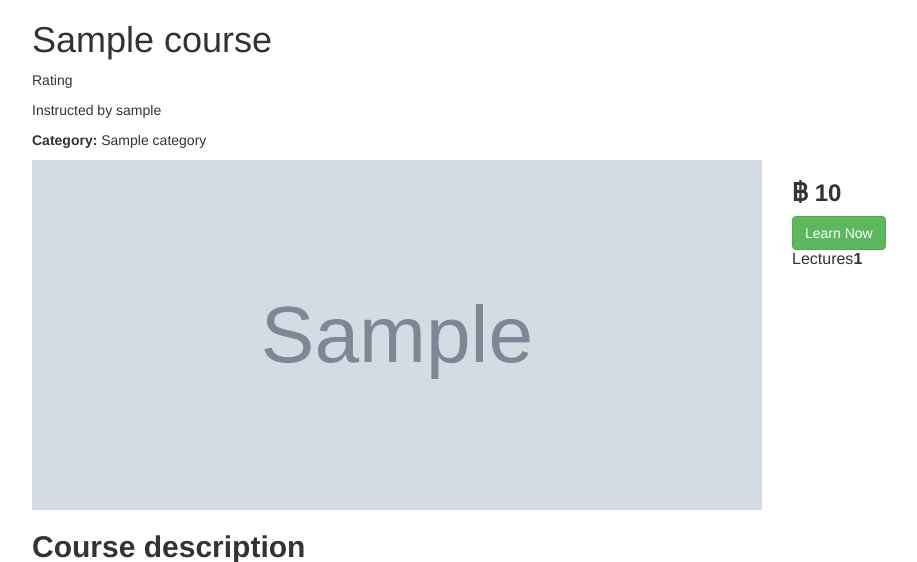
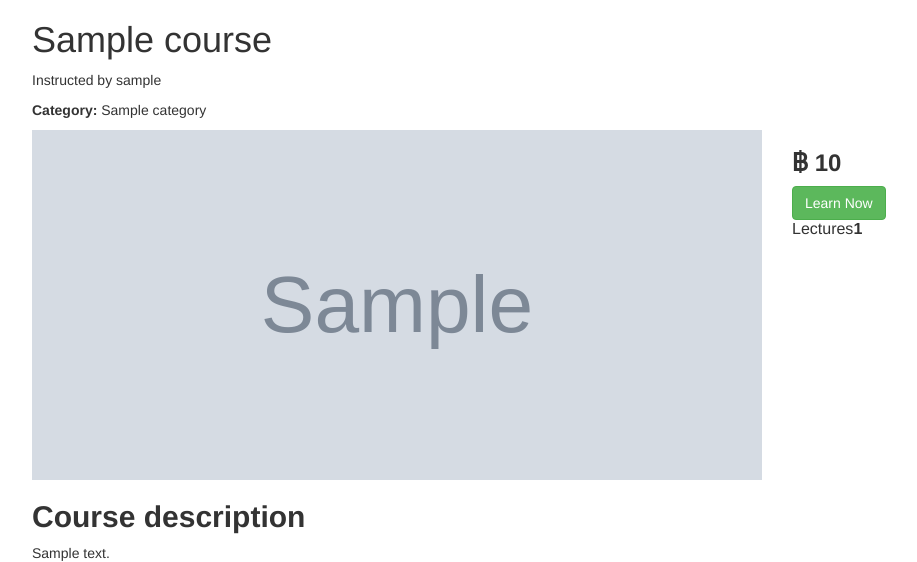
Before and after one commit to PNNutkung/Coursing-Field, a Django app: page /course/1/ in a window 1280 px wide. Shown: the top 562 px of the page, without its empty margins (53-970 px from the left). Run offline with Django 3.2, Linux system fonts and the light colour scheme; a user stored in the database is signed in; tables that the repository leaves empty hold one stand-in row (values such as "Sample post"); grey boxes marked "Sample" are stand-in pictures; some libraries are stand-ins or nearby versions.

Commit message:
Remove redundancy showing rating

```diff
--- a/course/templates/course/viewCourse.html
+++ b/course/templates/course/viewCourse.html
@@ -28,7 +28,6 @@
         <div class="container">
             <div class="col-xs-12 col-sm-12 col-md-12 col-lg-12">
                 <h1>{{course.courseName}}</h1>
-                <p>Rating </p>
                 <p>Instructed by {{course.owner}}</p>
                 <p><b>Category:</b> {{inCategory}}</p>
             </div>
```
